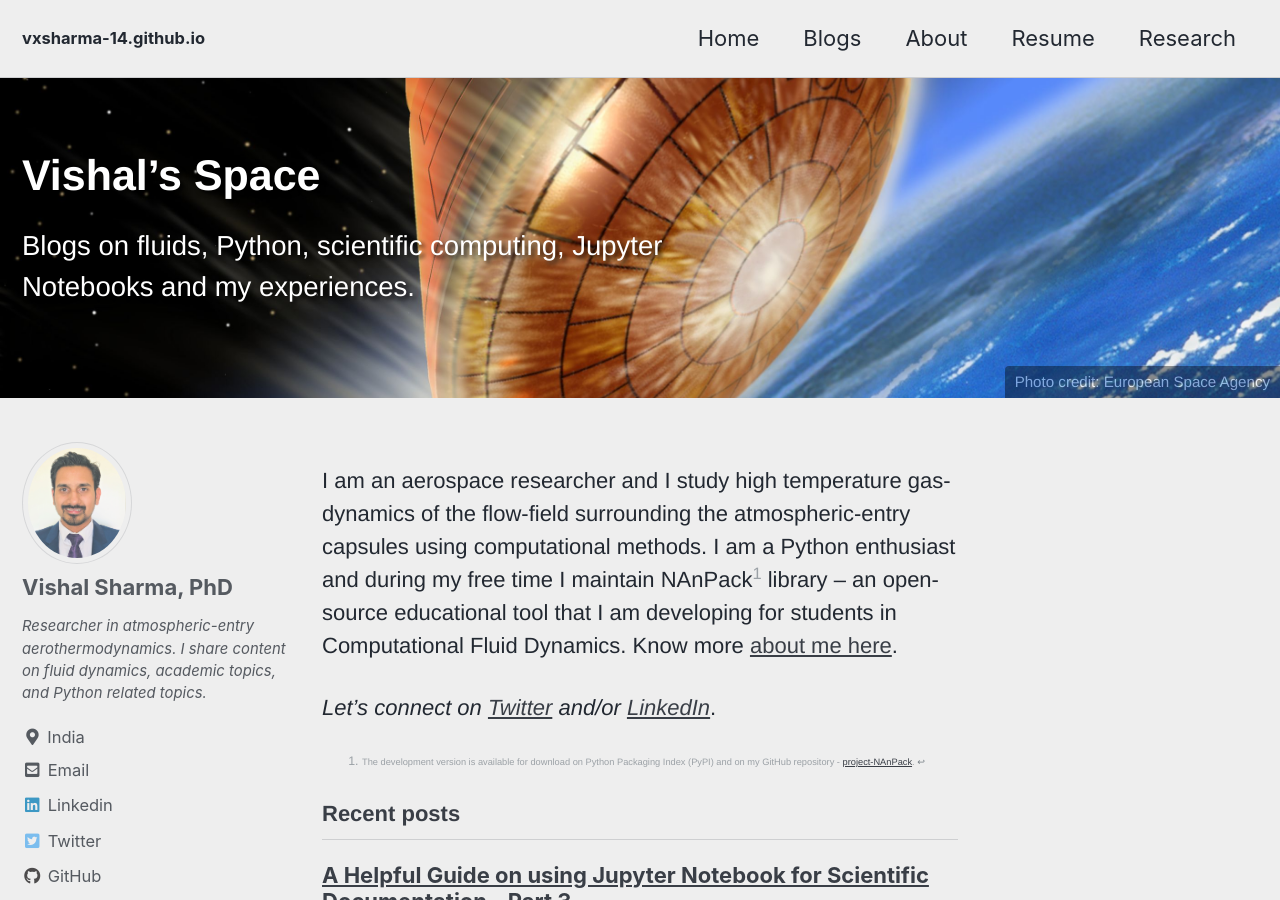
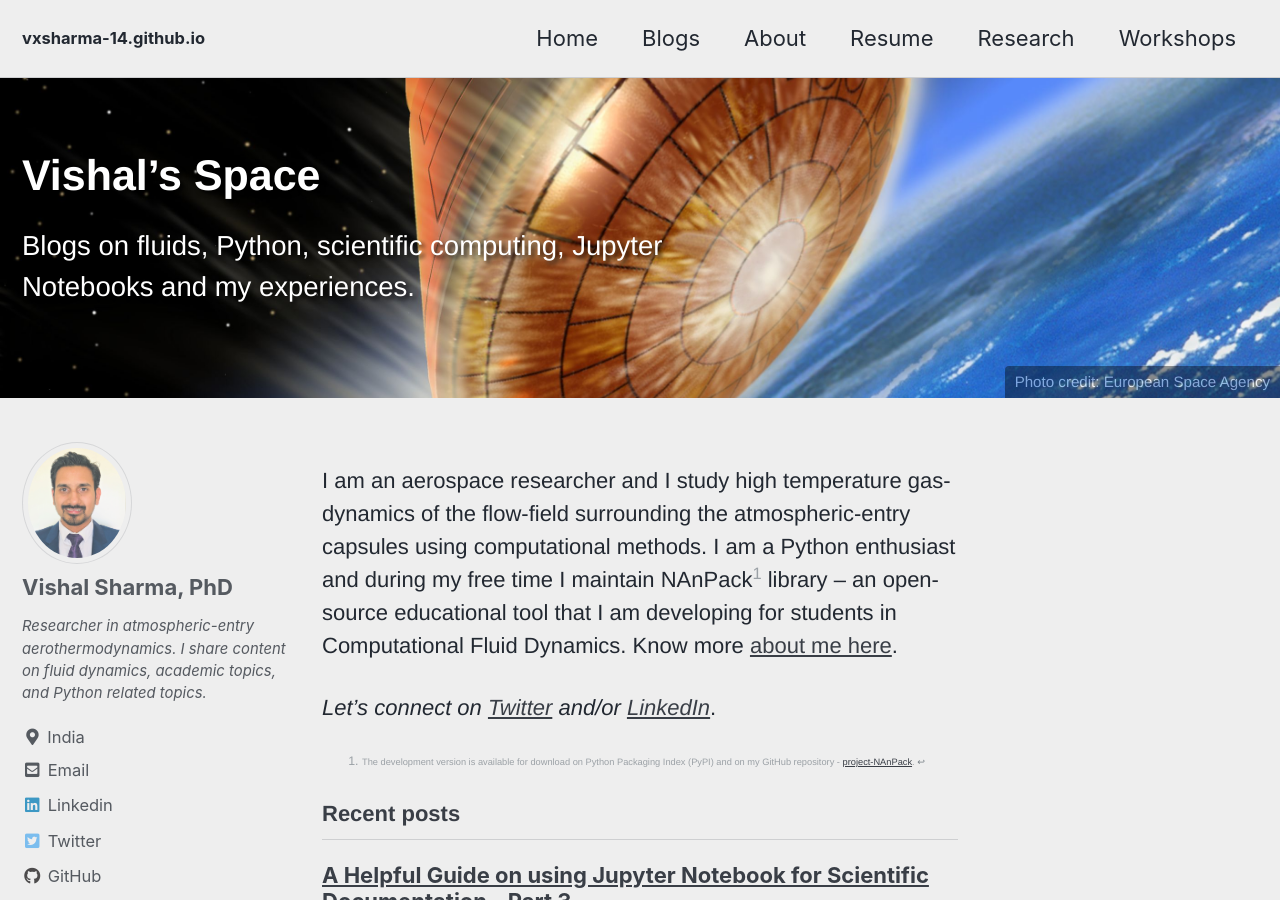
Before and after one commit to vxsharma-14/vxsharma-14.github.io, a Jekyll site: the page built from index.md, in a window 1280 px wide and 900 px high. Built offline with Jekyll 4.4.1, drawn with Linux system fonts in a browser that asks for light colours; cached includes are drawn as plain includes.

Commit message:
Added workshops to navigation menu

```diff
--- a/_data/navigation.yml
+++ b/_data/navigation.yml
@@ -10,6 +10,8 @@ main:
     url: /resume/
   - title: "Research"
     url: /research/
+  - title: "Workshops"
+    url: /workshops/
 
 
 # sidebar for resume and research pages
```
